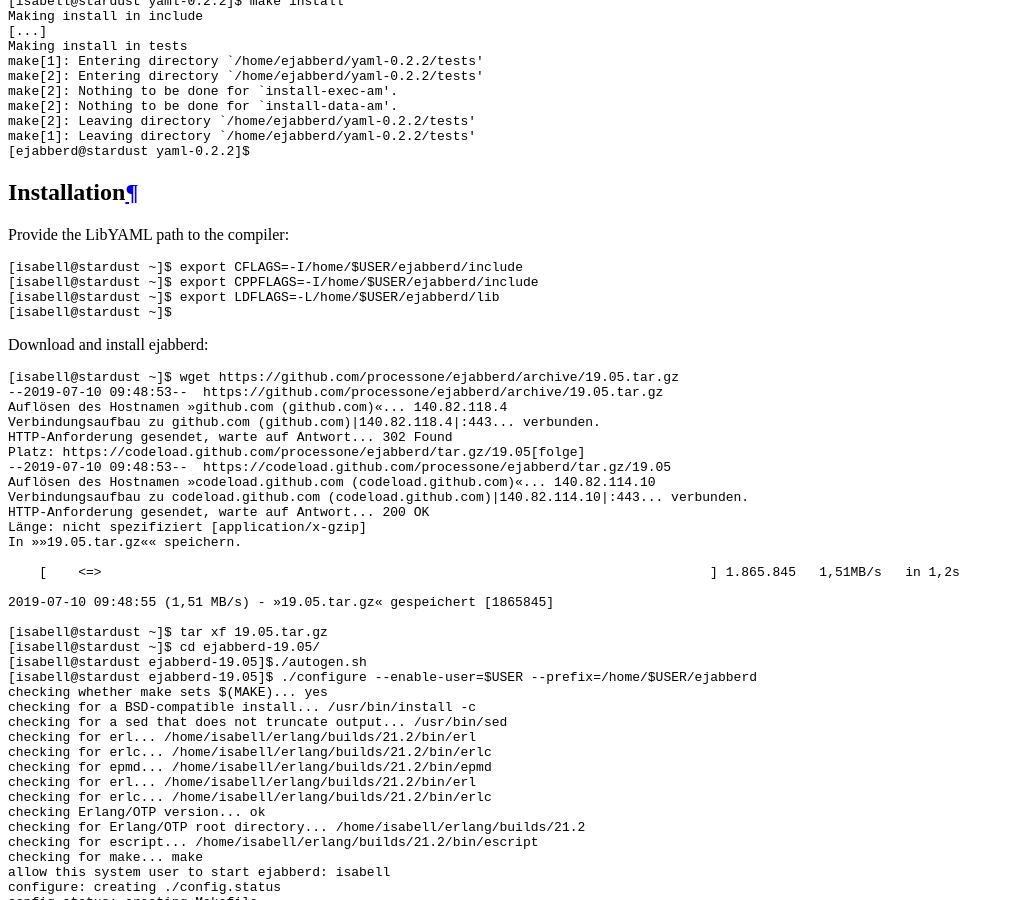
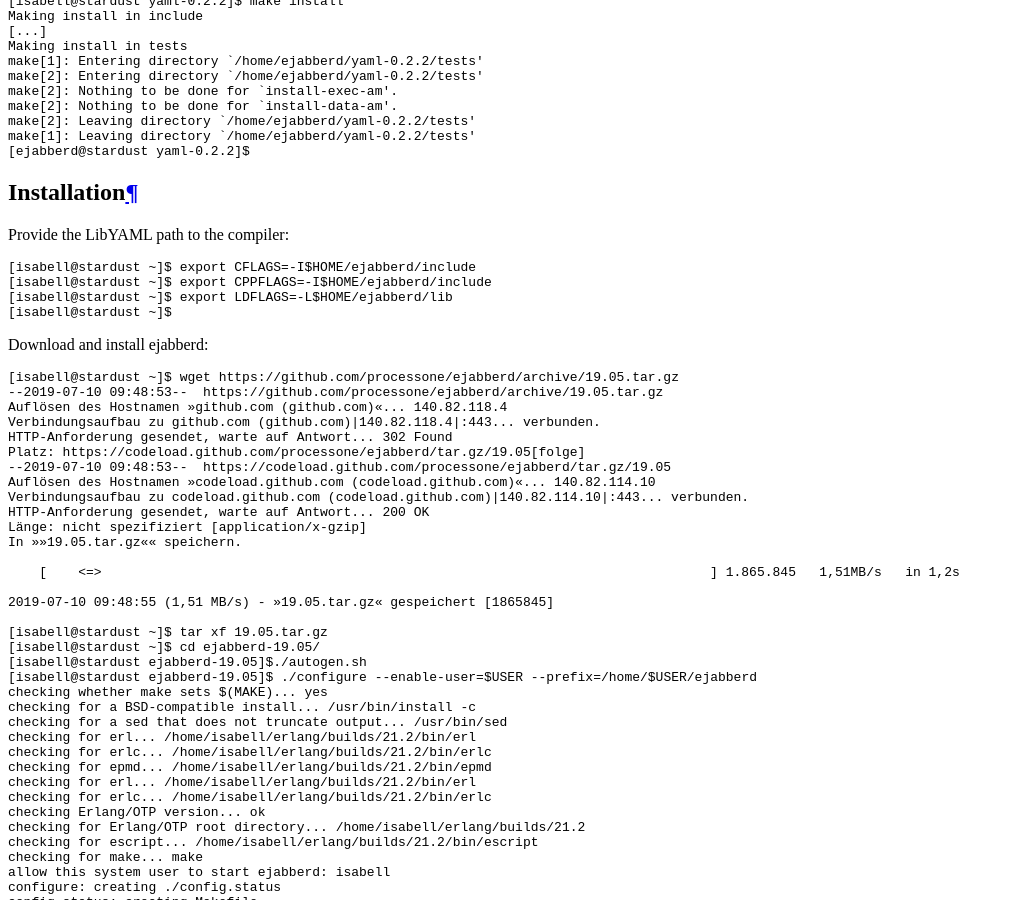
Before and after one commit to Uberspace/lab, a Sphinx documentation site: the page built from source/guide_ejabberd.rst, in a window 1280 px wide and 900 px high, scrolled down 6301 px. Shown: the whole window, without its empty margins (0-1014 px from the left). Built offline with Sphinx 7.4.7 and the Read the Docs theme 2.0.0, drawn with Linux system fonts in a browser that asks for light colours.

Commit message:
Update guide_ejabberd.rst

```diff
--- a/source/guide_ejabberd.rst
+++ b/source/guide_ejabberd.rst
@@ -234,9 +234,9 @@
 Provide the LibYAML path to the compiler:
 ::
 
-    [isabell@stardust ~]$ export CFLAGS=-I/home/$USER/ejabberd/include
-    [isabell@stardust ~]$ export CPPFLAGS=-I/home/$USER/ejabberd/include
-    [isabell@stardust ~]$ export LDFLAGS=-L/home/$USER/ejabberd/lib
+    [isabell@stardust ~]$ export CFLAGS=-I$HOME/ejabberd/include
+    [isabell@stardust ~]$ export CPPFLAGS=-I$HOME/ejabberd/include
+    [isabell@stardust ~]$ export LDFLAGS=-L$HOME/ejabberd/lib
     [isabell@stardust ~]$
 
 Download and install ejabberd:
```
